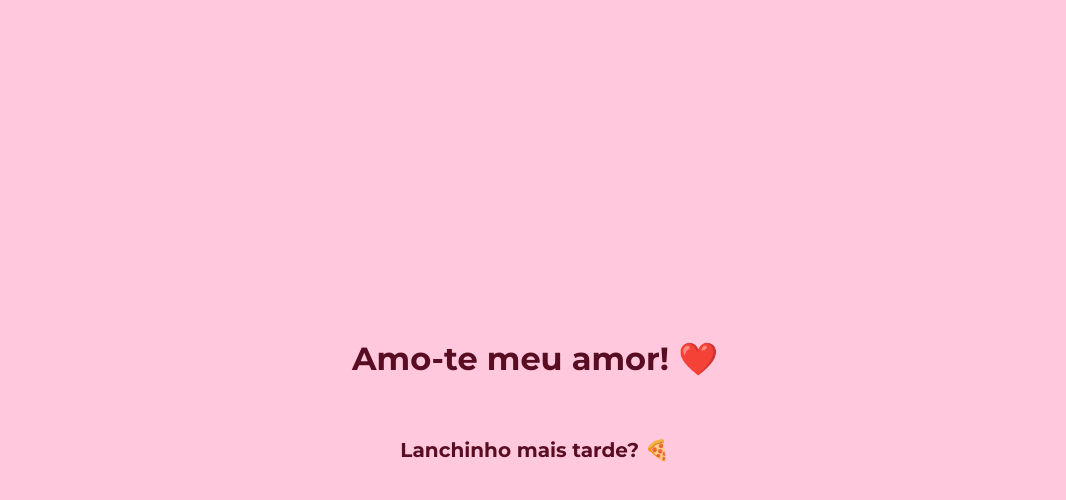
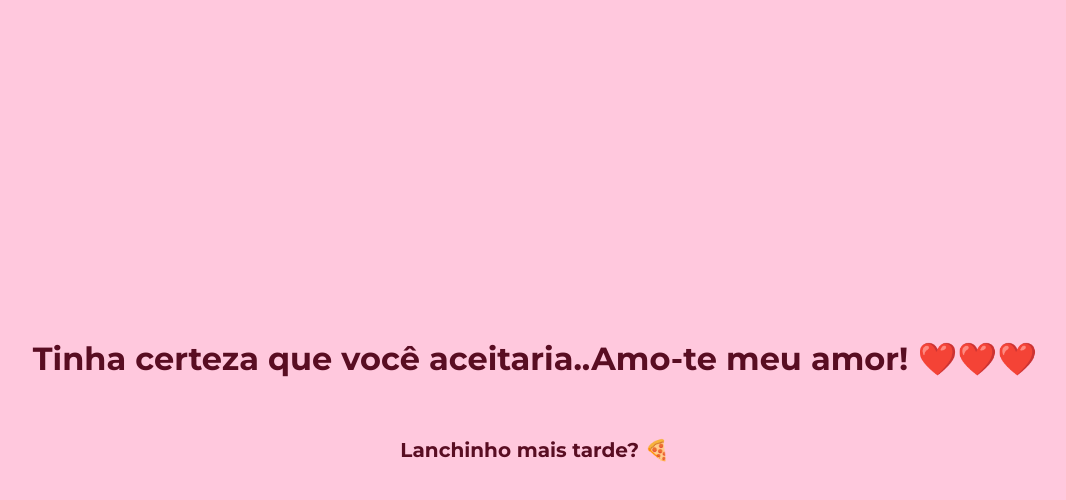
Before and after one commit to HumbertoFerreira10/pedido-aberto, a plain HTML site: page index.html in a window 1280 px wide. Both pictures are taken after a click on the button "Sim". Shown: the whole page, without its empty margins (105-1171 px from the left). Drawn offline with Linux system fonts and the light colour scheme.

Commit message:
Update message in aceitou function

```diff
--- a/index.html
+++ b/index.html
@@ -74,7 +74,7 @@
         function aceitou() {
             document.body.innerHTML = `
                 <div style="display: flex; flex-direction: column; align-items: center; justify-content: center; height: 100vh; text-align: center; color: #590d22; padding: 20px;">
-                    <h1 style="font-size: 32px;">Amo-te meu amor! ❤️</h1>
+                    <h1 style="font-size: 32px;">Tinha certeza que você aceitaria..Amo-te meu amor! ❤️❤️❤️</h1>
                     <p style="font-size: 20px; font-weight: bold;">Lanchinho mais tarde? 🍕</p>
                 </div>
             `;
```
